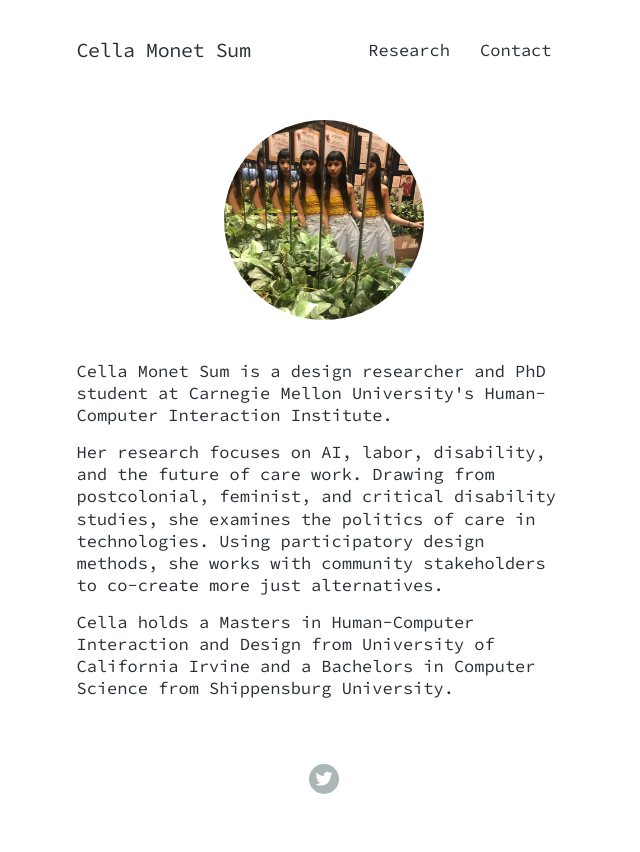
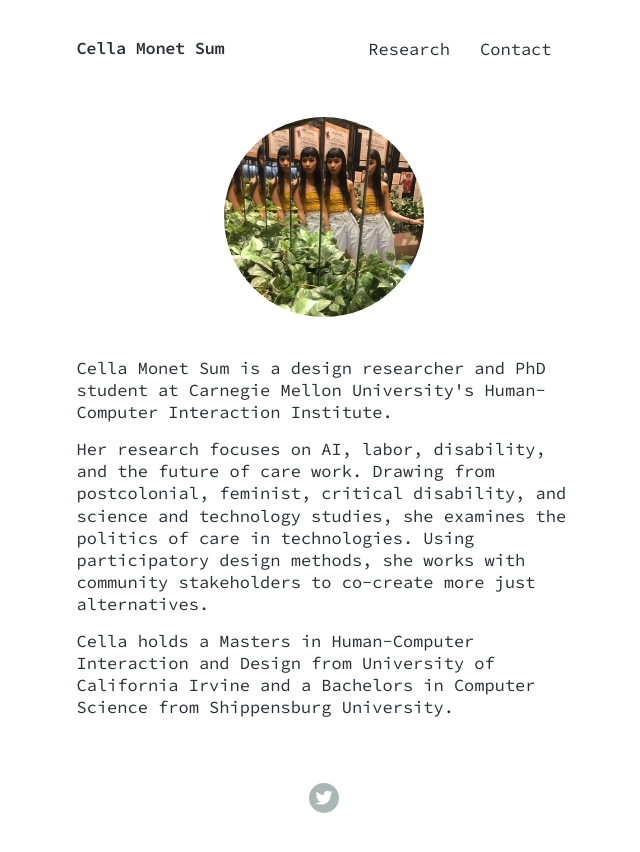
Before and after one commit to cella/cellaio, a Jekyll site: the page built from index.html, in a window 1280 px wide. Shown: the top 852 px of the page, without its empty margins (316-956 px from the left). Built offline with Jekyll 4.4.1, drawn with Linux system fonts in a browser that asks for light colours; nearby versions of some CDN libraries.

Commit message:
Fix mobile text sizes

```diff
--- a/_sass/_basic.scss
+++ b/_sass/_basic.scss
@@ -141,6 +141,10 @@ p, ul, ol {
 
 	&:first-child {
 		margin-top: 0;
+	}
+
+	@include mq(tabletp) {
+		font-size: $p-medium;
 	}
 }
 
@@ -343,7 +347,11 @@ body.loading {
 // - - - - - - - - - - - - - - - - - - - - - - - - - - - - - - - - - - - - Page sections
 
 section {
-		margin-top: 60px;
+		margin-top: 40px;
+
+		@include mq(tabletp) {
+			margin-top: 60px;
+		}
 }
 
 .wrap {
--- a/_sass/_includes/_header.scss
+++ b/_sass/_includes/_header.scss
@@ -40,11 +40,7 @@
 	}
 
 	@include mq(tabletp) {
-		font-size: $sitetitle-small;
-	}
-
-	@include mq(laptop) {
-		font-size: $sitetitle-small;
+		font-size: $sitetitle-medium;
 	}
 }
 
@@ -75,7 +71,6 @@
 
 .menu__list__item__link {
 	padding: 0 0 3px;
-	font-size: $menu-medium;
 	color: $text-dark-color;
 	border-bottom: 2px solid transparent;
 
--- a/index.html
+++ b/index.html
@@ -12,7 +12,7 @@ description: Cella Monet Sum is a PhD student at Carnegie Mellon University's Hu
         <p>Cella Monet Sum is a design researcher and PhD student at Carnegie Mellon University's Human-Computer Interaction Institute.
         </p>
         <p>
-          Her research focuses on AI, labor, disability, and the future of care work. Drawing from postcolonial, feminist, and critical disability studies, she examines the politics of care in technologies. Using participatory design methods, she works with community stakeholders to co-create more just alternatives.
+          Her research focuses on AI, labor, disability, and the future of care work. Drawing from postcolonial, feminist, critical disability, and science and technology studies, she examines the politics of care in technologies. Using participatory design methods, she works with community stakeholders to co-create more just alternatives.
         </p>
         <p>
           Cella holds a Masters in Human-Computer Interaction and Design from University of California Irvine and a Bachelors in Computer Science from Shippensburg University.
```
Also changed, not shown: _data/settings.yml (+6 -6 lines).
